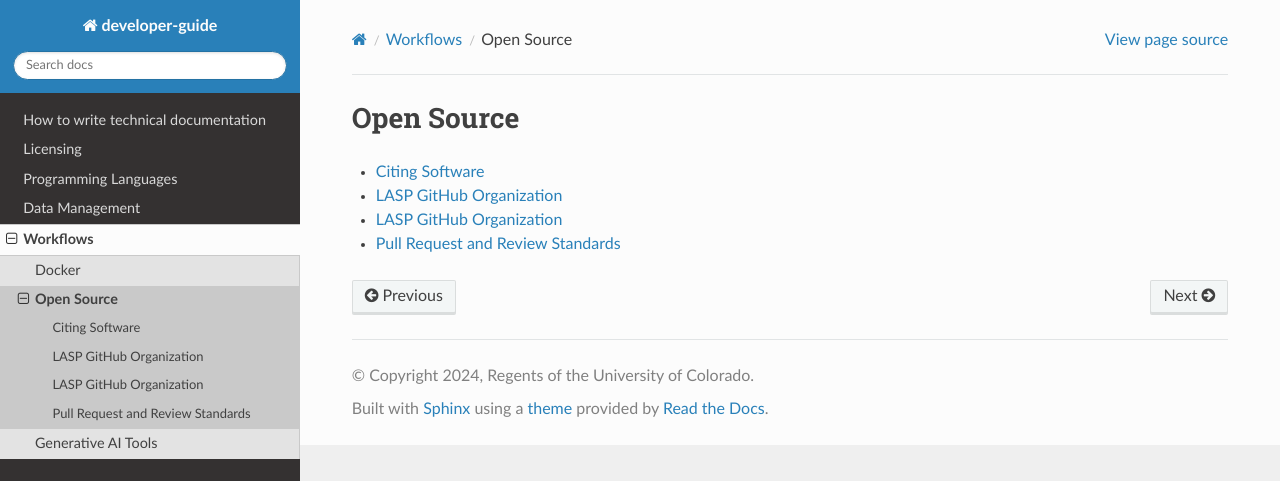
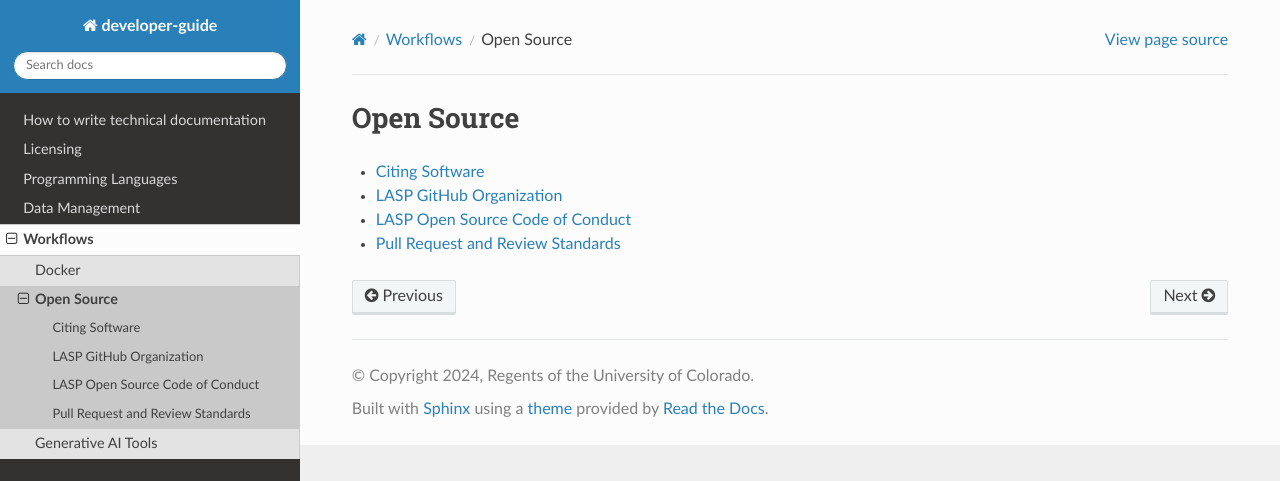
Before and after one commit to lasp/developer-guide, a Sphinx documentation site: the page built from docs/source/workflows/open_source/index.rst, in a window 1280 px wide. Shown: the top 481 px of the page. Built offline with Sphinx 7.4.7 and the Read the Docs theme 3.1.0, drawn with Linux system fonts in a browser that asks for light colours; pages that are not in the unit, such as notebooks, are missing from menus.

Commit message:
Fixing index

```diff
--- a/docs/source/workflows/open_source/index.rst
+++ b/docs/source/workflows/open_source/index.rst
@@ -7,5 +7,5 @@ Open Source
 
    citing_software.md
    lasp_github_org.md
-   lasp_github_org.md
+   code_of_conduct.md
    pull_requests.md
```
